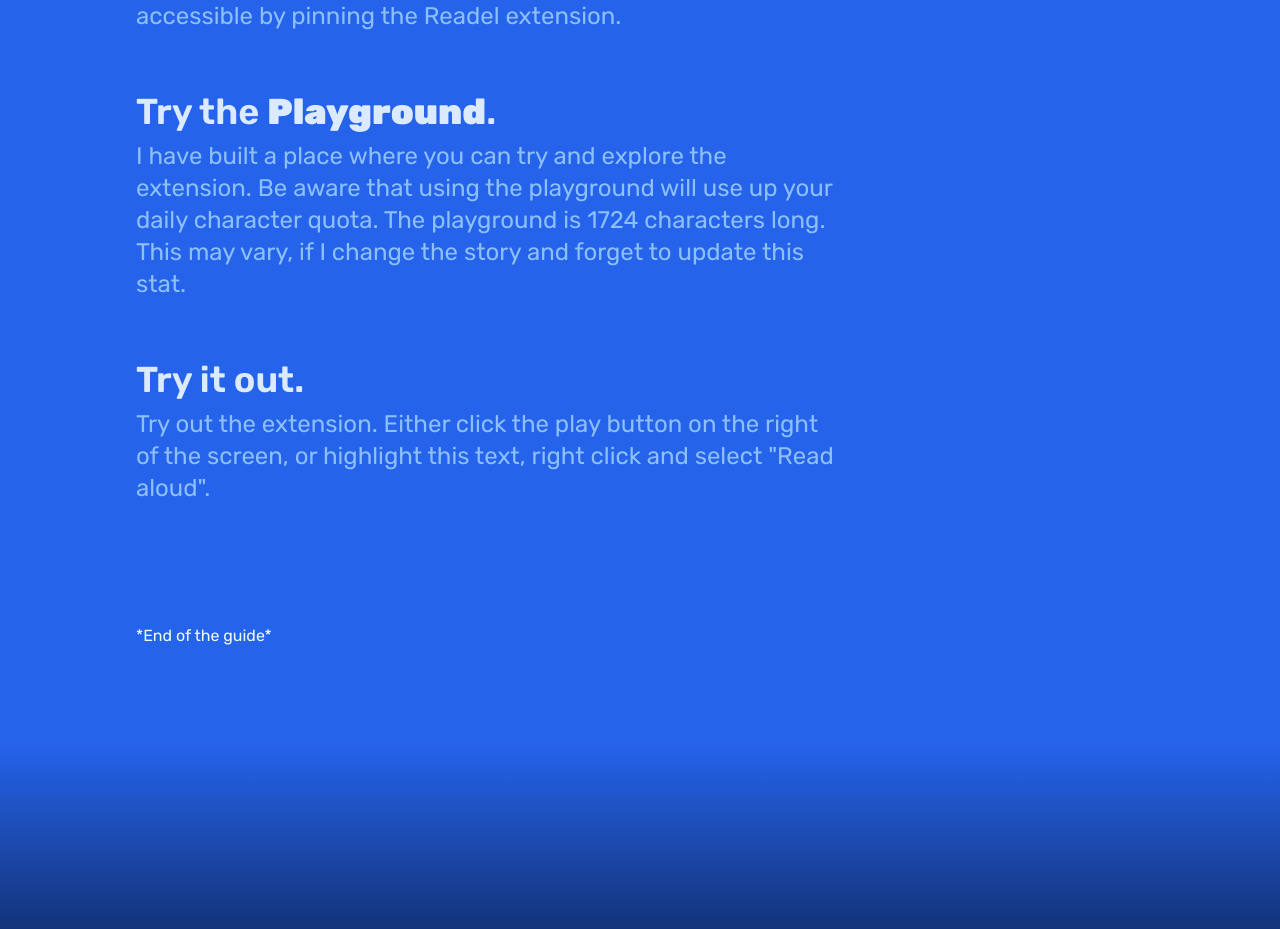
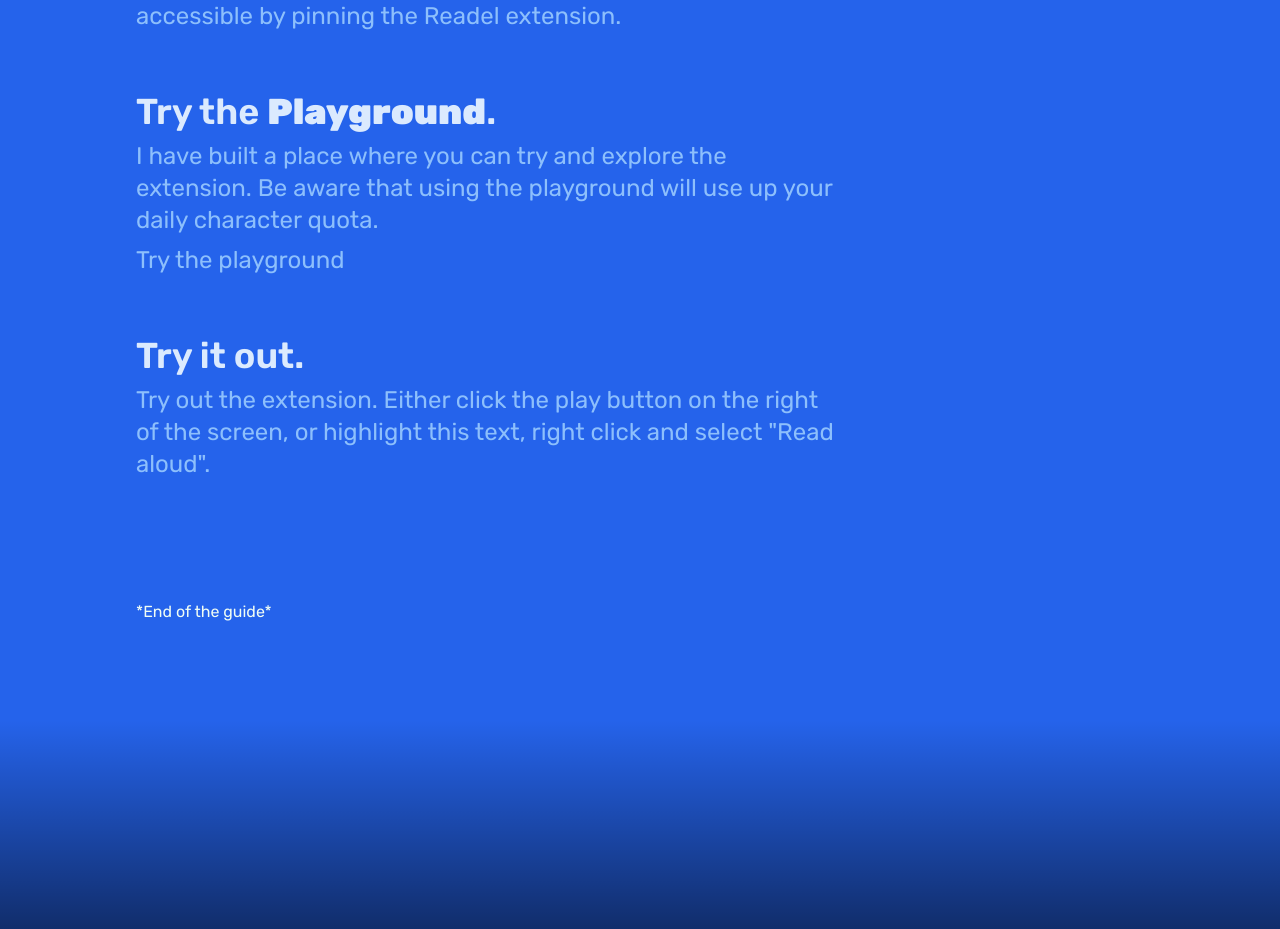
Before and after one commit to MatthwFrost/edelwebsite, a SvelteKit app: page /howto in a window 1280 px wide. Shown: the part 1404-2333 px from the top of the page. Built offline with nearby package versions, Linux system fonts and the light colour scheme.

Commit message:
added playground link

```diff
--- a/src/routes/howto/+page.svelte
+++ b/src/routes/howto/+page.svelte
@@ -141,9 +141,10 @@
                 <p class="blue-update-desc">
                     I have built a place where you can try and explore the
                     extension. Be aware that using the playground will use up
-                    your daily character quota. The playground is 1724
-                    characters long. This may vary, if I change the story and
-                    forget to update this stat.
+                    your daily character quota.
+                </p>
+                <p class="blue-update-desc">
+                    <a href="/playground">Try the playground</a>
                 </p>
             </div>
             <div class="blue-update-container">
```
